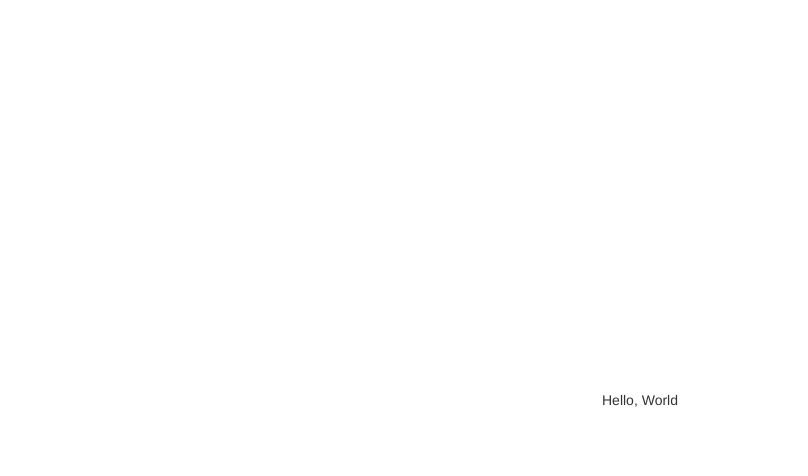
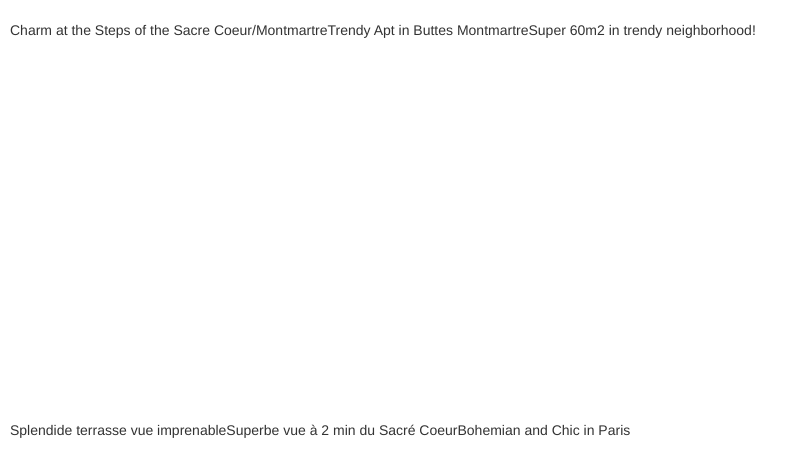
Before and after one commit to anansilva/react-flats, a React app: page / in a window 1280 px wide. Shown: the top 476 px of the page, without its empty margins (0-808 px from the left). Built offline with nearby package versions, Linux system fonts and the light colour scheme.

Commit message:
Create flatList component

```diff
--- /dev/null
+++ b/assets/stylesheets/_cards.scss
@@ -0,0 +1,51 @@
+.card {
+  height: 230px;
+  text-shadow: 0 1px 3px rgba(0,0,0,0.6);
+  background-size: cover !important;
+  background-position: center;
+  color: white;
+  position: relative;
+  &.active {
+    border: 10px solid red;
+  }
+}
+.card-user {
+  position: absolute;
+  right: 10px;
+  top: 10px;
+  width: 40px;
+  border-radius: 50%;
+}
+.card-category {
+  position: absolute;
+  top: 10px;
+  left: 10px;
+  font-size: 15px;
+  text-transform: uppercase;
+}
+.card-description {
+  position: absolute;
+  bottom: 10px;
+  left: 10px;
+}
+.card-description h2 {
+  font-size: 20px;
+}
+.card-description p {
+  font-size: 14px;
+  opacity: 0.7;
+  font-weight: lighter;
+}
+.card-link {
+  position: absolute;
+  top: 0;
+  bottom: 0;
+  right: 0;
+  width: 100%;
+  z-index: 2;
+  background: black;
+  opacity: 0;
+}
+.card-link:hover {
+  opacity: 0.1;
+}
--- a/assets/stylesheets/application.scss
+++ b/assets/stylesheets/application.scss
@@ -1,10 +1,43 @@
+@import './_cards.scss';
+
 body {
-  font-family: Helvetica;
+  background-color: white;
 }
 
 #root {
+  padding: 0;
+  margin: 0;
+  width: 100%;
+}
+
+#root > div {
+  margin-top: 20px;
+  display: flex;
+}
+
+.map-container {
   height: 100vh;
+  width: 40%;
+  position: sticky !important; /* !important to override Gmaps inline CSS */
+  top: 0 !important;
+}
+
+.flat-list {
+  padding-left: 10px;
+  width: 60%;
   display: flex;
-  align-items: center;
-  justify-content: center;
+  flex-wrap: wrap;
+  justify-content: flex-start;
+  .card {
+    width: calc(50% - 10px);
+    margin-right: 10px;
+    margin-bottom: 10px;
+  }
 }
+
+.marker {
+  height: 20px;
+  width: 20px;
+  background-color: red;
+  border-radius: 50%;
+}
--- a/data/flats.js
+++ b/data/flats.js
@@ -1,5 +1,6 @@
 const flats = [
   {
+    id: 1,
     name: "Charm at the Steps of the Sacre Coeur/Montmartre",
     imageUrl: "https://raw.githubusercontent.com/lewagon/flats-boilerplate/master/images/flat1.jpg",
     price: 164,
@@ -8,6 +9,7 @@ const flats = [
     lng: 2.34689
   },
   {
+    id: 2,
     name: "Trendy Apt in Buttes Montmartre",
     imageUrl: "https://raw.githubusercontent.com/lewagon/flats-boilerplate/master/images/flat2.jpg",
     price: 200,
@@ -16,6 +18,7 @@ const flats = [
     lng: 2.343543
   },
   {
+    id: 3,
     name: "Super 60m2 in trendy neighborhood!",
     imageUrl: "https://raw.githubusercontent.com/lewagon/flats-boilerplate/master/images/flat3.jpg",
     price: 150,
@@ -24,6 +27,7 @@ const flats = [
     lng: 2.341225
   },
   {
+    id: 4,
     name: "Splendide terrasse vue imprenable",
     imageUrl: "https://raw.githubusercontent.com/lewagon/flats-boilerplate/master/images/flat4.jpg",
     price: 115,
@@ -32,6 +36,7 @@ const flats = [
     lng: 2.343371
   },
   {
+    id: 5,
     name: "Superbe vue à 2 min du Sacré Coeur",
     imageUrl: "https://raw.githubusercontent.com/lewagon/flats-boilerplate/master/images/flat5.jpg",
     price: 135,
@@ -40,6 +45,7 @@ const flats = [
     lng: 2.339208
   },
   {
+    id: 6,
     name: "Bohemian and Chic in Paris",
     imageUrl: "https://raw.githubusercontent.com/lewagon/flats-boilerplate/master/images/flat6.jpg",
     price: 90,
--- a/src/components/app.jsx
+++ b/src/components/app.jsx
@@ -1,10 +1,14 @@
 import React from 'react';
+import flats from '../../data/flats';
+import FlatList from './flat-list';
 
 const App = () => {
   return (
     <div>
-      Hello,
-      World
+      <div className="flat-list">
+        <FlatList flats={flats} />
+      </div>
+      <div className="map-container" />
     </div>
   );
 };
--- /dev/null
+++ b/src/components/flat-list.jsx
@@ -0,0 +1,7 @@
+import React from 'react';
+
+const FlatList = (props) => {
+  return props.flats.map(flat => <p key={flat.id}>{flat.name}</p>);
+};
+
+export default FlatList;
```
